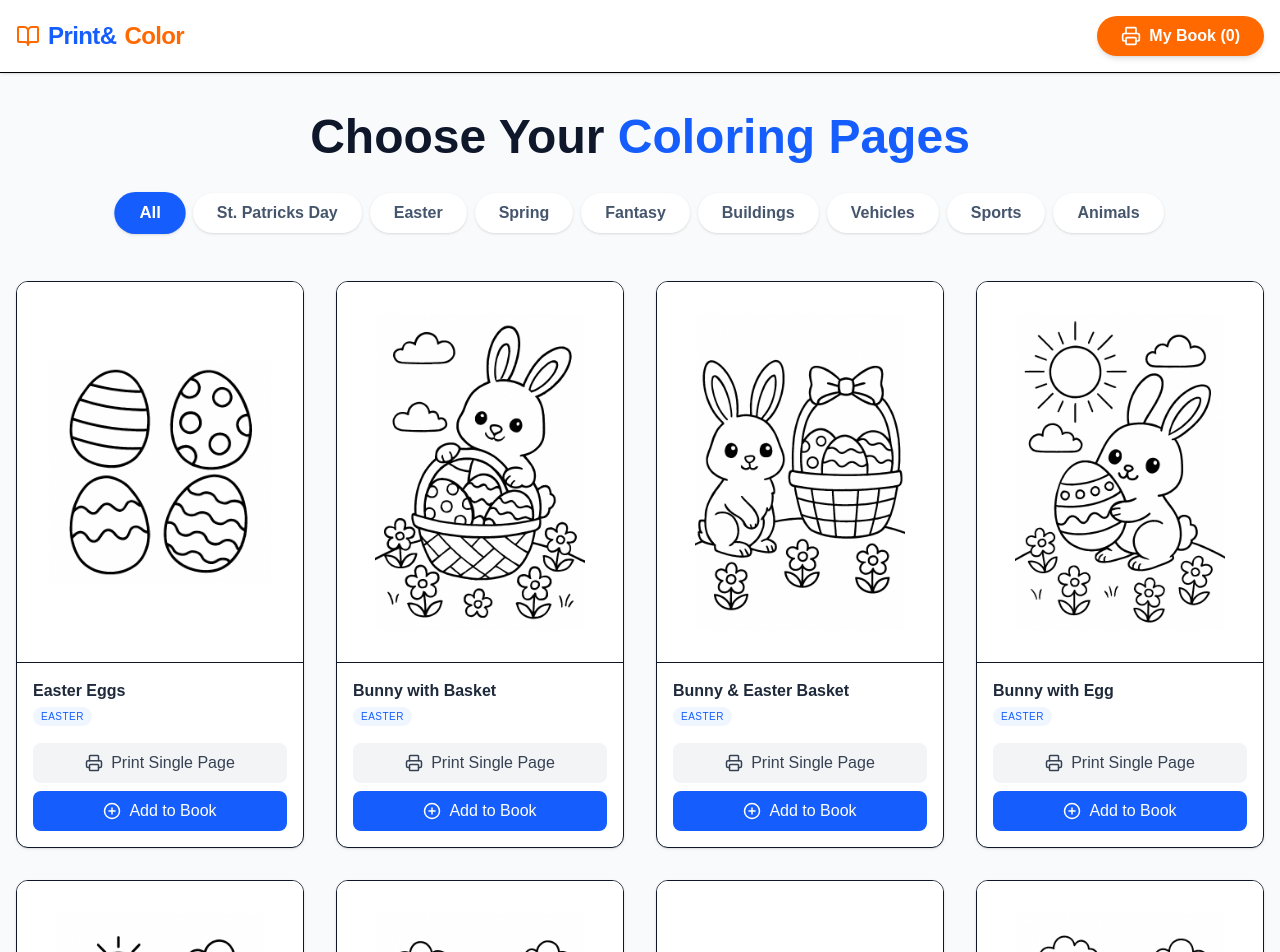
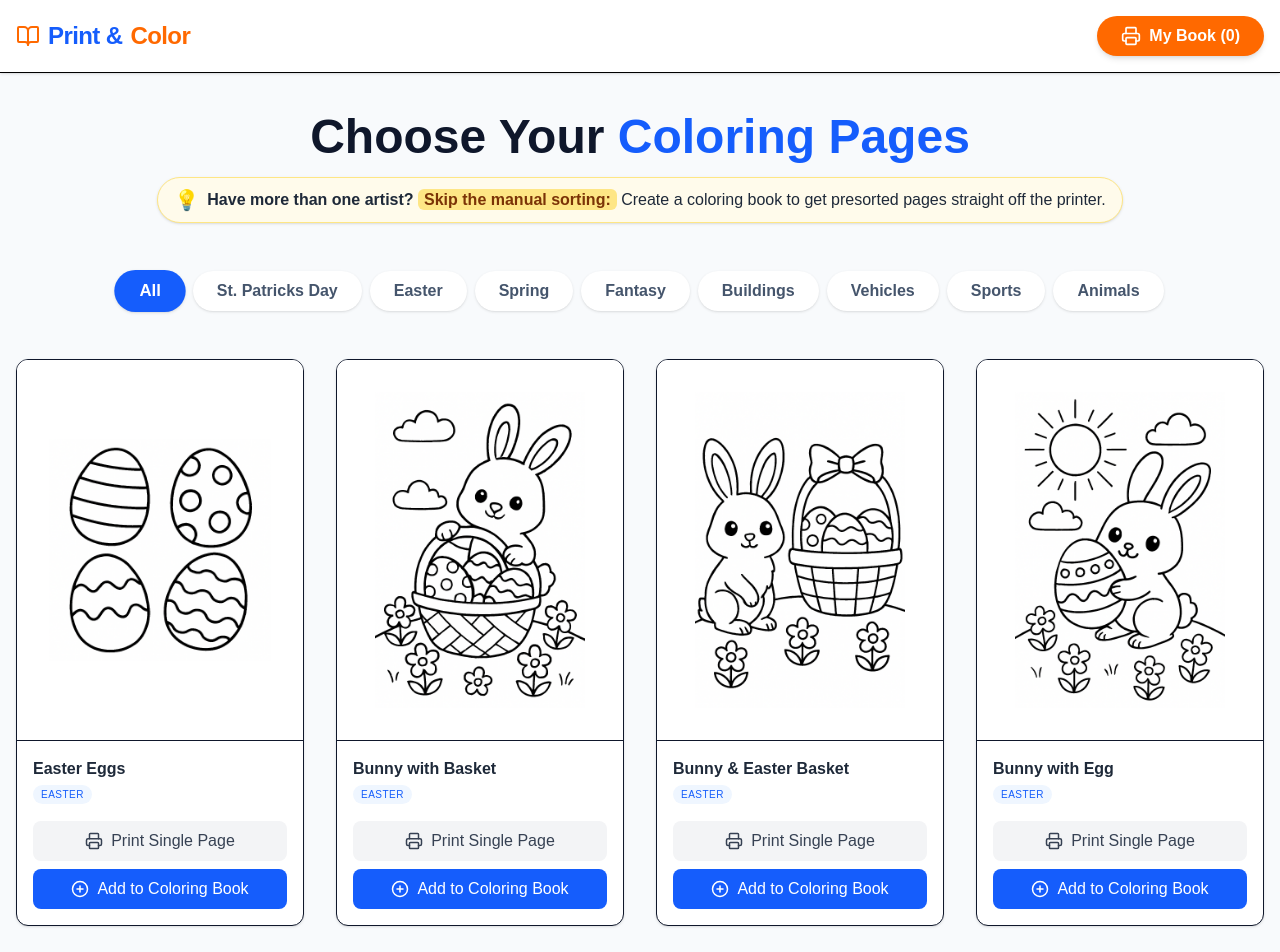
Before and after one commit to dorisccummings/coloring-book-app, a Next.js app: page / in a window 1280 px wide. Shown: the top 952 px of the page. Built offline with nearby package versions, Linux system fonts and the light colour scheme; no server answers.

Commit message:
Added tooltip instruction

```diff
--- a/app/page.tsx
+++ b/app/page.tsx
@@ -35,6 +35,25 @@ export default function Home() {
           <h1 className="text-4xl font-black text-slate-900 sm:text-5xl">
             Choose Your <span className="text-blue-600">Coloring Pages</span>
           </h1>
+          <div className="max-w-7xl mx-auto px-4">
+
+
+{/* --- COMPACT ONE-LINE BANNER --- */}
+<div className="bg-amber-50 border border-amber-200 rounded-full px-4 py-2 my-4 shadow-sm inline-flex items-center gap-2 max-w-full">
+  <span className="text-xl shrink-0">💡</span>
+  <p className="text-gray-800 text-sm md:text-base leading-none">
+    <strong>Have more than one artist?</strong>{" "}
+    <span className="bg-amber-200 text-amber-900 px-1.5 py-0.5 rounded-md font-bold whitespace-nowrap">
+      Skip the manual sorting:
+    </span>{" "}
+    <span className="md:whitespace-nowrap">
+      Create a coloring book to get presorted pages straight off the printer.
+    </span>
+  </p>
+</div>
+
+  {/* Your coloring pages grid starts here... */}
+</div>
 
           {/* CATEGORY FILTER BUTTONS */}
           <div className="flex flex-wrap justify-center gap-2 mt-8">
--- a/components/Header.tsx
+++ b/components/Header.tsx
@@ -13,7 +13,7 @@ export default function Header() {
       <Link href="/">
         <div className="flex items-center gap-2 text-2xl font-black text-blue-600 tracking-tight cursor-pointer">
           <BookOpen className="text-orange-500" />
-          Print&<span className="text-orange-500">Color</span>
+          Print &<span className="text-orange-500">Color</span>
         </div>
       </Link>
 
--- a/components/ThumbnailCard.tsx
+++ b/components/ThumbnailCard.tsx
@@ -58,7 +58,7 @@ export default function ThumbnailCard({ page }: { page: PageContent }) {
     <div className="border rounded-xl overflow-hidden shadow-sm hover:shadow-md transition-all bg-white flex flex-col group">
 
       {/* ON-SCREEN "PAPER" VIEW (Centered with Whitespace) */}
-      <div className="aspect-[3/4] bg-white p-8 border-b flex items-center justify-center overflow-hidden">
+      <div className="aspect-3/4 bg-white p-8 border-b flex items-center justify-center overflow-hidden">
         {/* eslint-disable-next-line @next/next/no-img-element */}
         <img
           src={page.thumbnailUrl}
@@ -68,7 +68,7 @@ export default function ThumbnailCard({ page }: { page: PageContent }) {
       </div>
 
       {/* CARD CONTENT */}
-      <div className="p-4 flex-grow flex flex-col justify-between">
+      <div className="p-4 grow flex flex-col justify-between">
         <div>
           <h3 className="font-bold text-gray-800 truncate">{page.title}</h3>
           <span className="text-[10px] uppercase tracking-wider text-blue-600 bg-blue-50 px-2 py-0.5 rounded-full inline-block mt-1">
@@ -108,7 +108,7 @@ export default function ThumbnailCard({ page }: { page: PageContent }) {
               isInBook ? 'bg-green-100 text-green-800 hover:bg-green-200' : 'bg-blue-600 text-white hover:bg-blue-700'
             }`}
           >
-            {isInBook ? <><CheckCircle2 size={18} /> Added</> : <><PlusCircle size={18} /> Add to Book</>}
+            {isInBook ? <><CheckCircle2 size={18} /> Added</> : <><PlusCircle size={18} /> Add to Coloring Book</>}
           </button>
         </div>
       </div>
```
